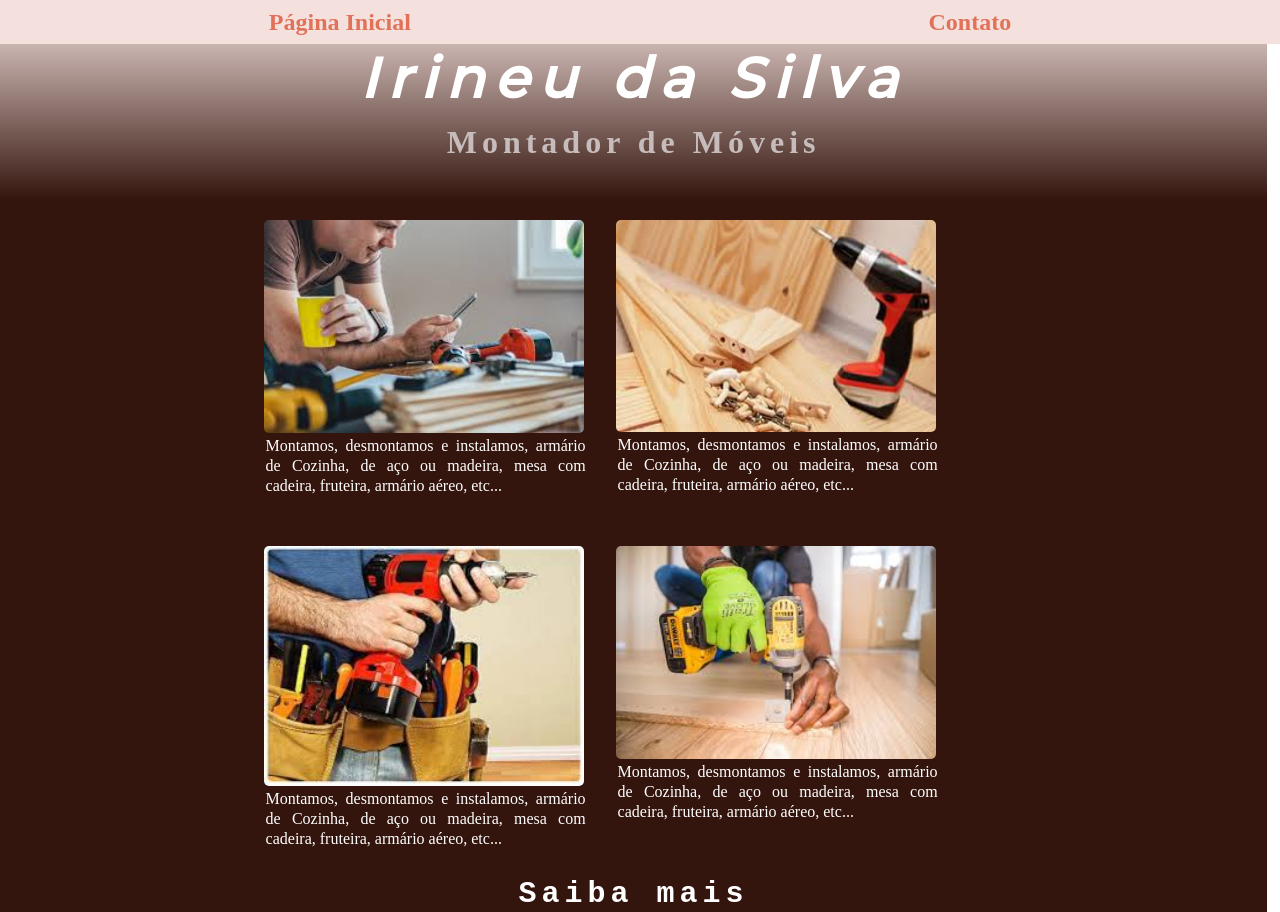
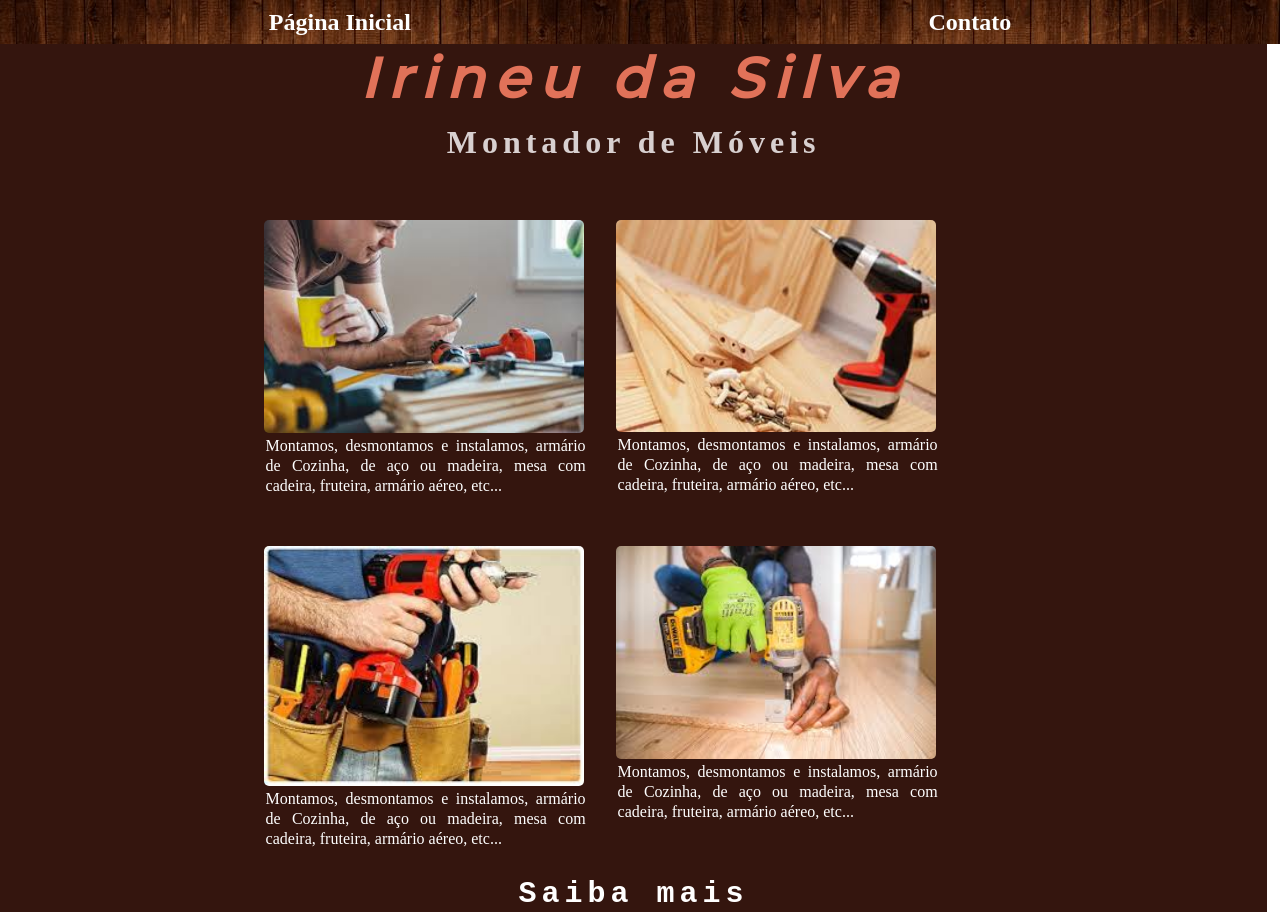
Before and after one commit to IngridsSilveira/montador, a plain HTML site: page index.html in a window 1280 px wide. Shown: the top 912 px of the page. Drawn offline with Linux system fonts and the light colour scheme.

Commit message:
mudando algumas coisas

```diff
--- a/estilos/style.css
+++ b/estilos/style.css
@@ -16,22 +16,22 @@
 	justify-content: space-around;
 }
 .link_contato-info {
-	color: #e17259;
+	color: #fff;
 	font-weight: bold;
 	font-size: 1.5rem;
 	text-decoration: none;
 }
 .link_contato-info:hover {
-	color: #34150e;
+	color: #e17259;
 }
 .header_contato {
-	background: #f4e1dd;
+	background: url('../images/1e73c601d909172f1fabe222cf27e99e.jpg');
 	position: fixed;
 	width: 100%;
 	padding: 10px 0;
 }
 .header-info {
-	background: linear-gradient(to top,#34150e 0%, #f4e1dd 100%);
+	background: #34150e;
 	height: 200px;
 	display: flex;
 	flex-direction: column;
@@ -42,7 +42,7 @@
 	font-size: 3.5rem;
 	font-style: italic;
 	font-weight: bold;
-	color: #fff;
+	color: #e17259;
 	padding-bottom: 20px;
 	padding-top: 50px;
 	letter-spacing: 10px;
@@ -50,13 +50,13 @@
 .header-info h2 {
 	font-size: 2rem;
 	text-align: center;
-	color: #c6bcbc;
+	color: #d8d0d0;
 	font-weight: bold;
 	letter-spacing: 5px;
 }
 .principal {
-	background: linear-gradient(to bottom,#34150e 60%, #fff 100%);
-	color:white;
+	background: linear-gradient(to bottom,#34150e 90%, #fff 100%);
+	color:#fff;
 	display: flex;
 	flex-direction: column;
 	justify-content: center;
```
Also changed, not shown: images/1e73c601d909172f1fabe222cf27e99e.jpg (added), 1 other file.
